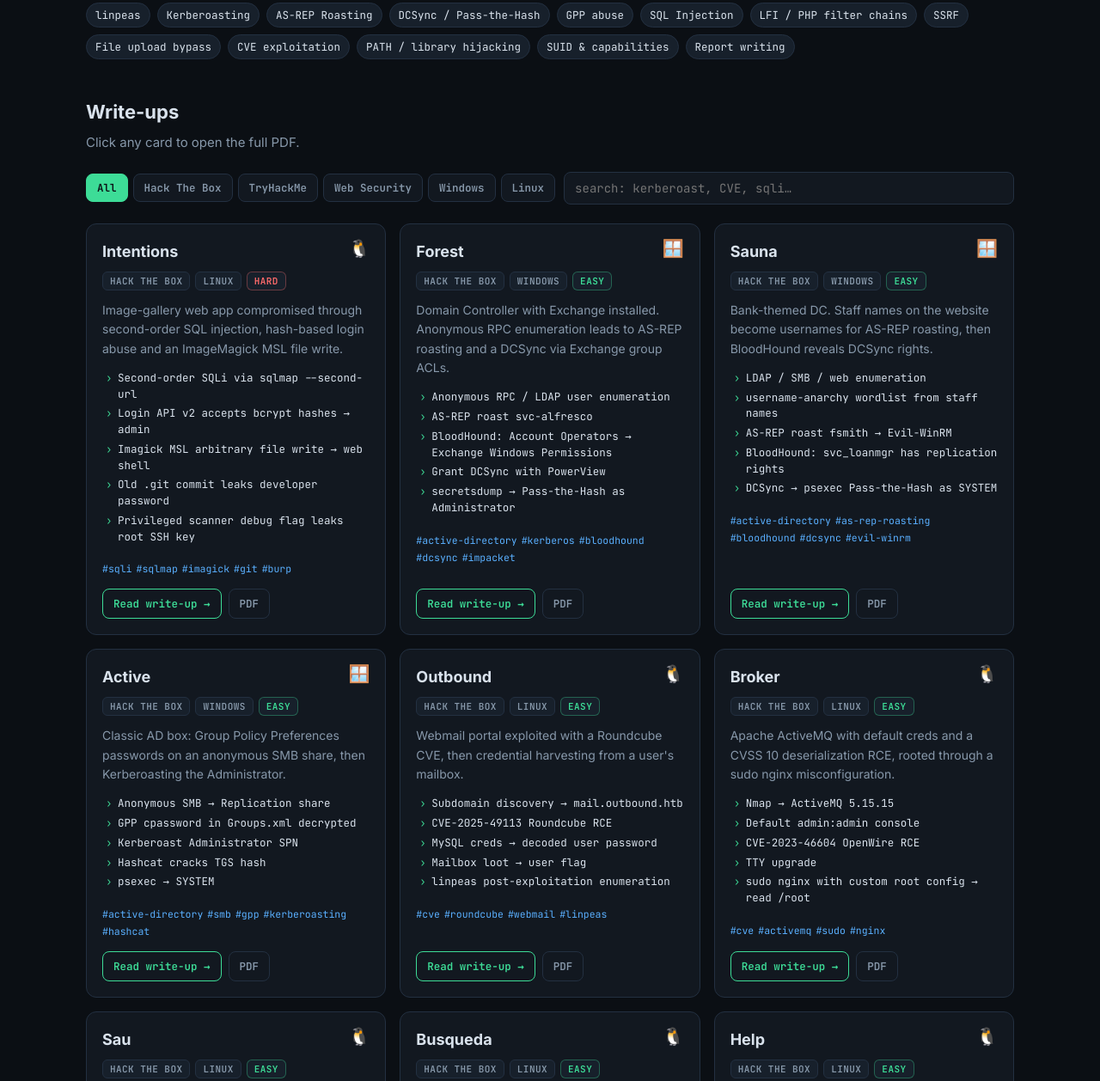
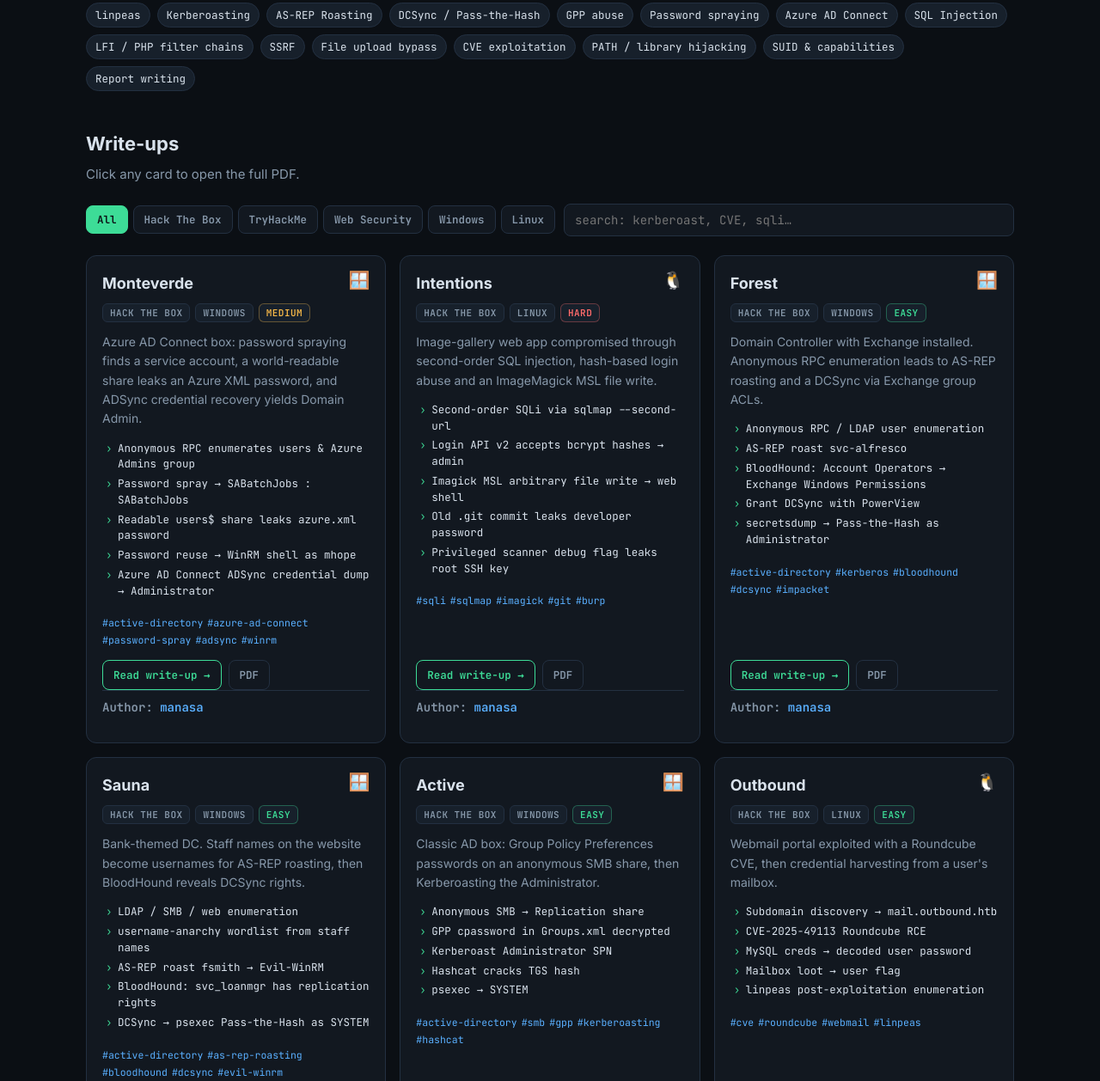
Before and after one commit to manasarangavalli28503/CTF-Writeups, a plain HTML site: page index.html in a window 1280 px wide. Shown: the part 700-1958 px from the top of the page at 86% size. Drawn offline with Linux system fonts and the light colour scheme.

Commit message:
Add Monteverde write-up and manasa author byline across site

```diff
--- a/index.html
+++ b/index.html
@@ -74,6 +74,8 @@
   .card .actions a:hover{background:var(--accent);color:var(--bg)}
   .card .actions a.ghost{border-color:var(--line);color:var(--muted)}
   .card .actions a.ghost:hover{background:var(--panel-2);color:var(--text)}
+  .byline{font:600 11.5px var(--mono);color:var(--muted);margin:14px 0 0;padding-top:10px;border-top:1px solid var(--line)}
+  .byline b{color:var(--accent-2);font-weight:600}
   .empty{color:var(--muted);font-family:var(--mono)}
 
   footer{border-top:1px solid var(--line);padding-block:28px;color:var(--muted);font-size:13px}
@@ -124,7 +126,12 @@
 </footer>
 
 <script>
+const AUTHOR = "manasa";
 const WRITEUPS = [
+  { name:"Monteverde", platform:"Hack The Box", os:"Windows", difficulty:"Medium", file:"monteverde.pdf",
+    summary:"Azure AD Connect box: password spraying finds a service account, a world-readable share leaks an Azure XML password, and ADSync credential recovery yields Domain Admin.",
+    chain:["Anonymous RPC enumerates users & Azure Admins group","Password spray → SABatchJobs : SABatchJobs","Readable users$ share leaks azure.xml password","Password reuse → WinRM shell as mhope","Azure AD Connect ADSync credential dump → Administrator"],
+    tags:["active-directory","azure-ad-connect","password-spray","adsync","winrm"] },
   { name:"Intentions", platform:"Hack The Box", os:"Linux", difficulty:"Hard", file:"intentions.pdf",
     summary:"Image-gallery web app compromised through second-order SQL injection, hash-based login abuse and an ImageMagick MSL file write.",
     chain:["Second-order SQLi via sqlmap --second-url","Login API v2 accepts bcrypt hashes → admin","Imagick MSL arbitrary file write → web shell","Old .git commit leaks developer password","Privileged scanner debug flag leaks root SSH key"],
@@ -187,7 +194,7 @@ const WRITEUPS = [
     tags:["sqli","xss","csrf","burp","waf-bypass"] },
 ];
 
-const SKILLS = ["Nmap","Burp Suite","Caido","sqlmap","gobuster / dirsearch","wfuzz / Hydra","Impacket","BloodHound","Evil-WinRM","Hashcat / John","linpeas","Kerberoasting","AS-REP Roasting","DCSync / Pass-the-Hash","GPP abuse","SQL Injection","LFI / PHP filter chains","SSRF","File upload bypass","CVE exploitation","PATH / library hijacking","SUID & capabilities","Report writing"];
+const SKILLS = ["Nmap","Burp Suite","Caido","sqlmap","gobuster / dirsearch","wfuzz / Hydra","Impacket","BloodHound","Evil-WinRM","Hashcat / John","linpeas","Kerberoasting","AS-REP Roasting","DCSync / Pass-the-Hash","GPP abuse","Password spraying","Azure AD Connect","SQL Injection","LFI / PHP filter chains","SSRF","File upload bypass","CVE exploitation","PATH / library hijacking","SUID & capabilities","Report writing"];
 
 const OS_ICON = { Linux:"🐧", Windows:"🪟", Web:"🌐" };
 const $ = s => document.querySelector(s);
@@ -241,6 +248,7 @@ function render(){
         <a href="writeups/${esc(w.file)}" target="_blank" rel="noopener">Read write-up →</a>
         <a class="ghost" href="writeups/${esc(w.file)}" download>PDF</a>
       </div>
+      <p class="byline">Author: <b>${esc(AUTHOR)}</b></p>
     </article>`).join("");
 }
 render();
```
Also changed, not shown: 17 other files.
